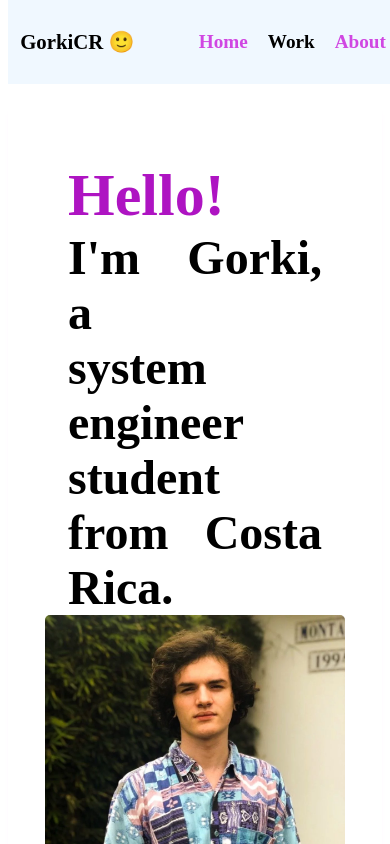
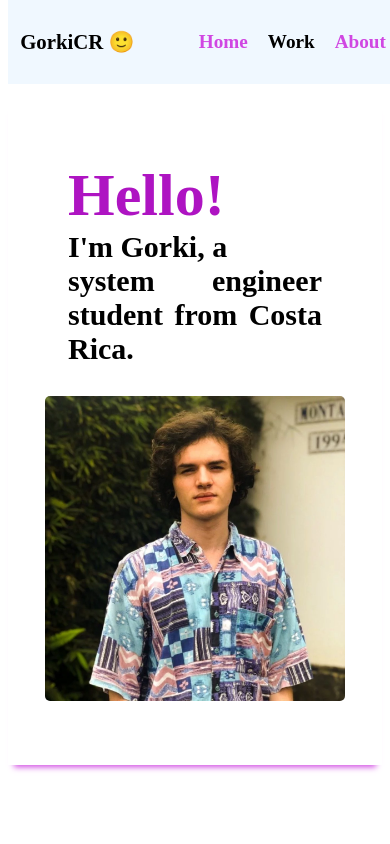
Before and after one commit to Gorkir6/port_folio, a React (Create React App) app: page / in a window 390 px wide. Shown: the top 844 px of the page. Built offline with nearby package versions, Linux system fonts and the light colour scheme; the HTML template or start-up script is replaced by a standard one.

Commit message:
Style changes

```diff
--- a/src/styles/App.css
+++ b/src/styles/App.css
@@ -238,14 +238,16 @@ input[type=submit]:hover{
   .hero{
     height: fit-content;
     margin-top: 11vh;
+    row-gap: 30px;
   }
   .hero_img{
     order: 2;
   }
   .hero_content{
     height: fit-content;
+    font-size: 30px;
+  }
 
-  }
   .socials{
     font-size: 2rem;
   }
```
